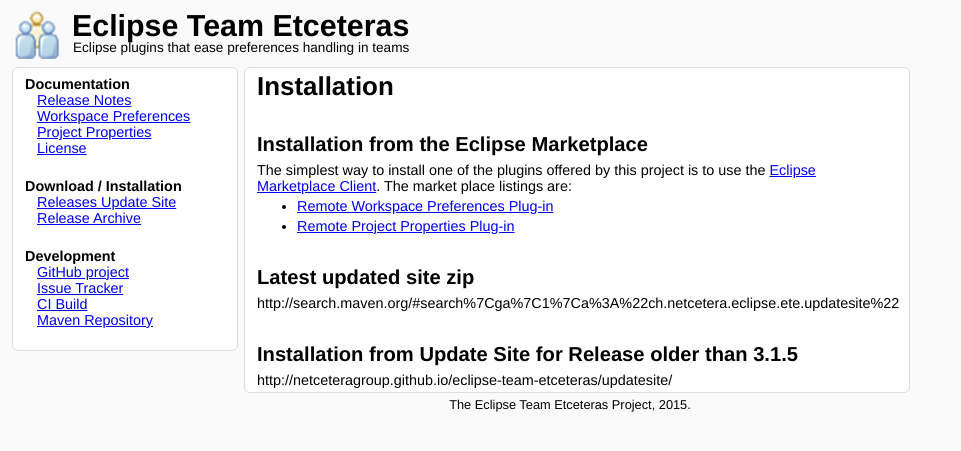
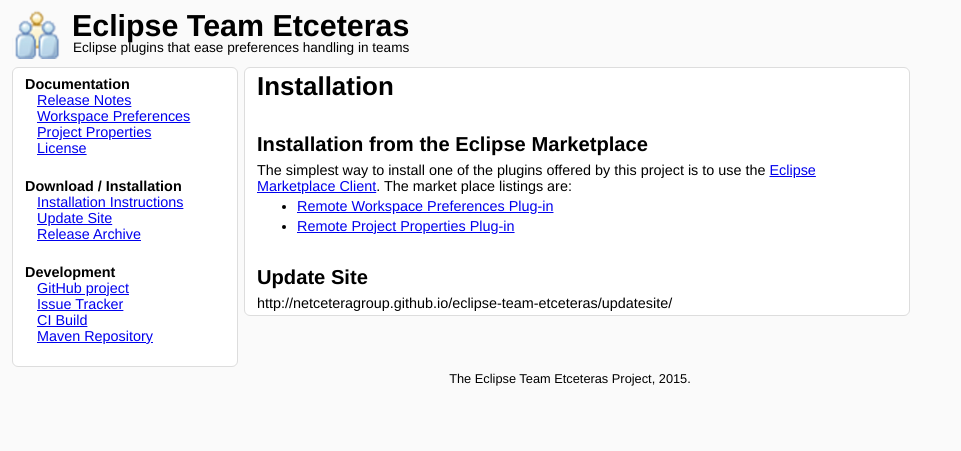
Before and after one commit to netceteragroup/eclipse-team-etceteras, a Jekyll site: the page built from installation.html, in a window 1280 px wide. Shown: the top 451 px of the page, without its empty margins (0-961 px from the left). Built offline with Jekyll 4.4.1, drawn with Linux system fonts in a browser that asks for light colours.

Commit message:
Link to latest update site

```diff
--- a/_layouts/default.html
+++ b/_layouts/default.html
@@ -24,7 +24,8 @@
         </ul>
         <h1>Download / Installation</h1>
         <ul>
-          <li><a href="http://search.maven.org/#search%7Cga%7C1%7Ca%3A%22ch.netcetera.eclipse.ete.updatesite%22" title="">Releases Update Site</a></li>
+          <li><a href="http://netceteragroup.github.io/eclipse-team-etceteras/installation.html" title="">Installation Instructions</a></li>
+          <li><a href="http://netceteragroup.github.io/eclipse-team-etceteras/updatesite" title="">Update Site</a></li>
           <li><a href="http://netceteragroup.github.io/eclipse-team-etceteras/downloads.html" title="">Release Archive</a></li>
         </ul>
         <h1>Development</h1>
--- a/installation.html
+++ b/installation.html
@@ -11,8 +11,5 @@
   <li><a href="http://marketplace.eclipse.org/content/remote-project-properties-plug" title="Remote Project Properties Plug-in">Remote Project Properties Plug-in</a></li>
 </ul>
 
-<h2>Latest updated site zip</h2>
-http://search.maven.org/#search%7Cga%7C1%7Ca%3A%22ch.netcetera.eclipse.ete.updatesite%22
-
-<h2>Installation from Update Site for Release older than 3.1.5</h2>
+<h2>Update Site</h2>
 http://netceteragroup.github.io/eclipse-team-etceteras/updatesite/
```
